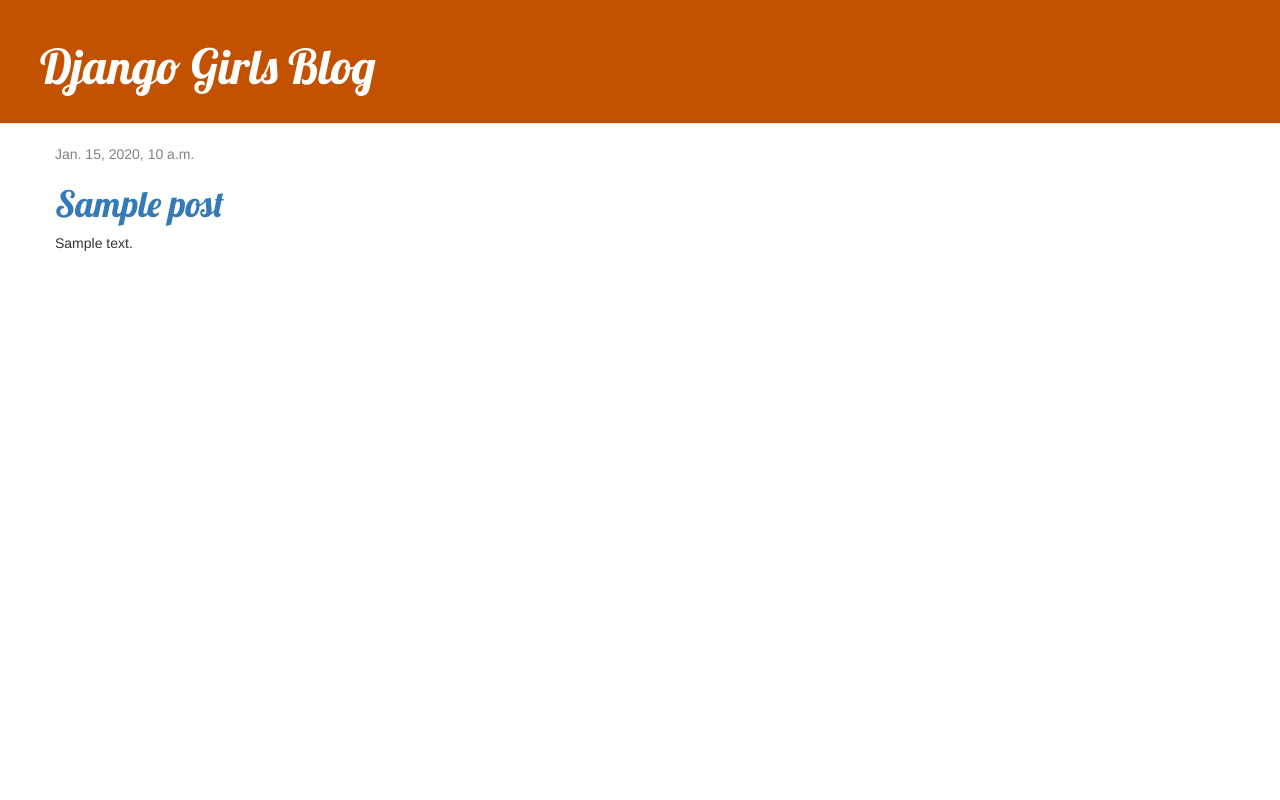
After one commit to millelirio/my-first-blog, a Django app: template blog/templates/blog/base.html in a window 1280 px wide. The commit adds this page. Run offline with Django 3.2, Linux system fonts and the light colour scheme; the template is opened without the code that fills it: most values are stand-ins (such as "Sample title", 1, 10 or a date in 2020); some libraries are stand-ins or nearby versions.

Commit message:
Added vie and templat e for detailed blog post as well as CSS for the site

```diff
--- /dev/null
+++ b/blog/static/css/blog.css
@@ -0,0 +1,47 @@
+
+	.page-header {
+    background-color: #C25100;
+    margin-top: 0;
+    padding: 20px 20px 20px 40px;
+}
+
+.page-header h1, .page-header h1 a, .page-header h1 a:visited, .page-header h1 a:active {
+    color: #ffffff;
+    font-size: 36pt;
+    text-decoration: none;
+}
+
+.content {
+    margin-left: 40px;
+}
+
+h1, h2, h3, h4 {
+    font-family: 'Lobster', cursive;
+}
+
+.date {
+    color: #828282;
+}
+
+.save {
+    float: right;
+}
+
+.post-form textarea, .post-form input {
+    width: 100%;
+}
+
+.top-menu, .top-menu:hover, .top-menu:visited {
+    color: #ffffff;
+    float: right;
+    font-size: 26pt;
+    margin-right: 20px;
+}
+
+.post {
+    margin-bottom: 70px;
+}
+
+.post h2 a, .post h2 a:visited {
+    color: #000000;
+}
--- /dev/null
+++ b/blog/templates/blog/base.html
@@ -0,0 +1,31 @@
+{% load static %}
+<html>
+    <head>
+        <title>Django Girls blog</title>
+        <link rel="stylesheet" href="//maxcdn.bootstrapcdn.com/bootstrap/3.2.0/css/bootstrap.min.css">
+        <link rel="stylesheet" href="//maxcdn.bootstrapcdn.com/bootstrap/3.2.0/css/bootstrap-theme.min.css">
+        <link href='//fonts.googleapis.com/css?family=Lobster&subset=latin,latin-ext' rel='stylesheet' type='text/css'>
+        <link rel="stylesheet" href="{% static 'css/blog.css' %}">
+    </head>
+    <body>
+        <div class="page-header">
+            <h1><a href="/">Django Girls Blog</a></h1>
+        </div>
+
+        <div class="content container">
+            <div class="row">
+                <div class="col-md-8">
+                {% for post in posts %}
+                    <div class="post">
+                        <div class="date">
+                            {{ post.published_date }}
+                        </div>
+                        <h1><a href="">{{ post.title }}</a></h1>
+                        <p>{{ post.text|linebreaksbr }}</p>
+                    </div>
+                {% endfor %}
+                </div>
+            </div>
+        </div>
+    </body>
+</html>
```
Also changed, not shown: blog/templates/blog/post_detail.html (added, +13 -0 lines), blog/templates/blog/post_list.html (+12 -18 lines), blog/views.py (+6 -1 lines).
